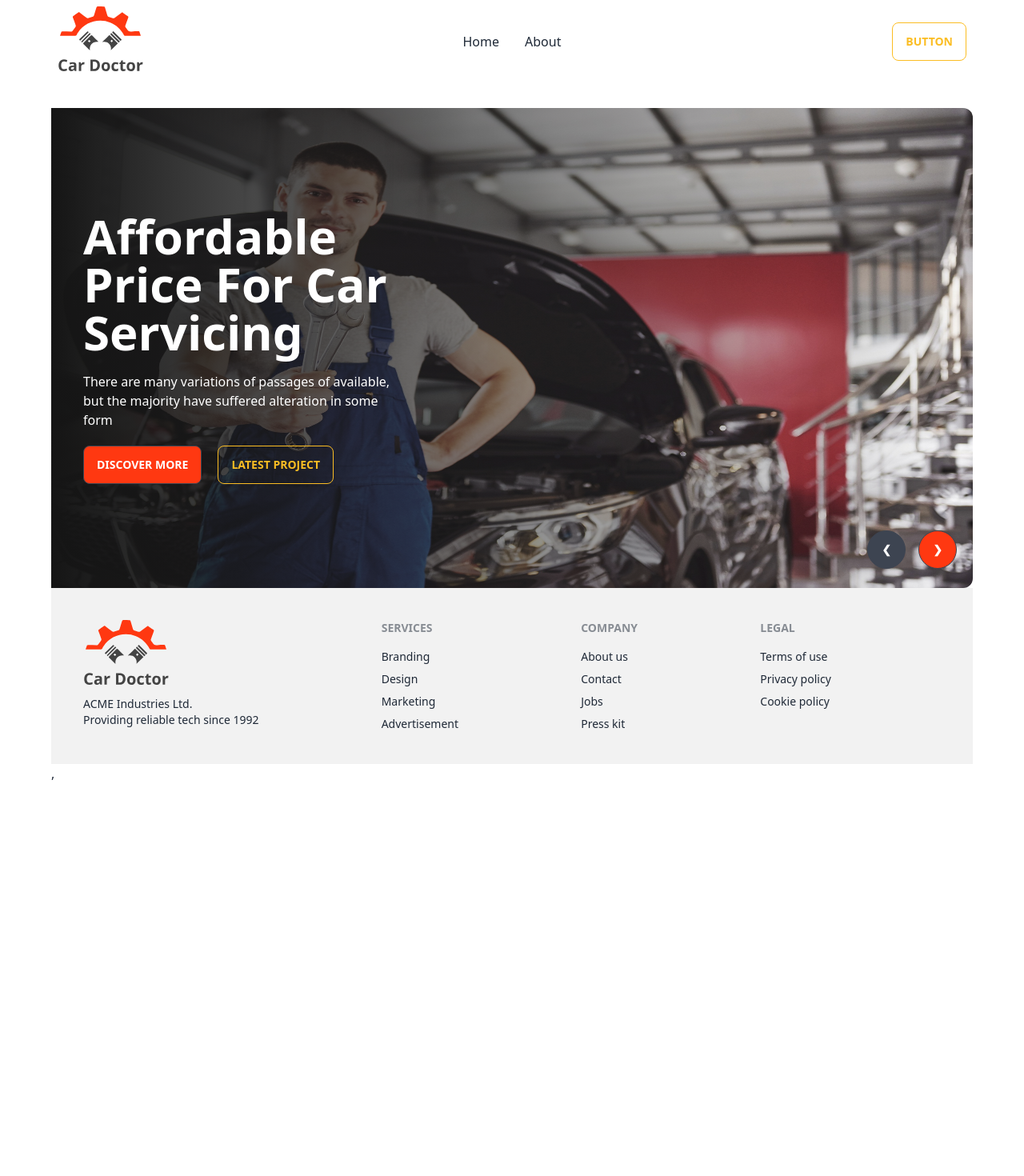
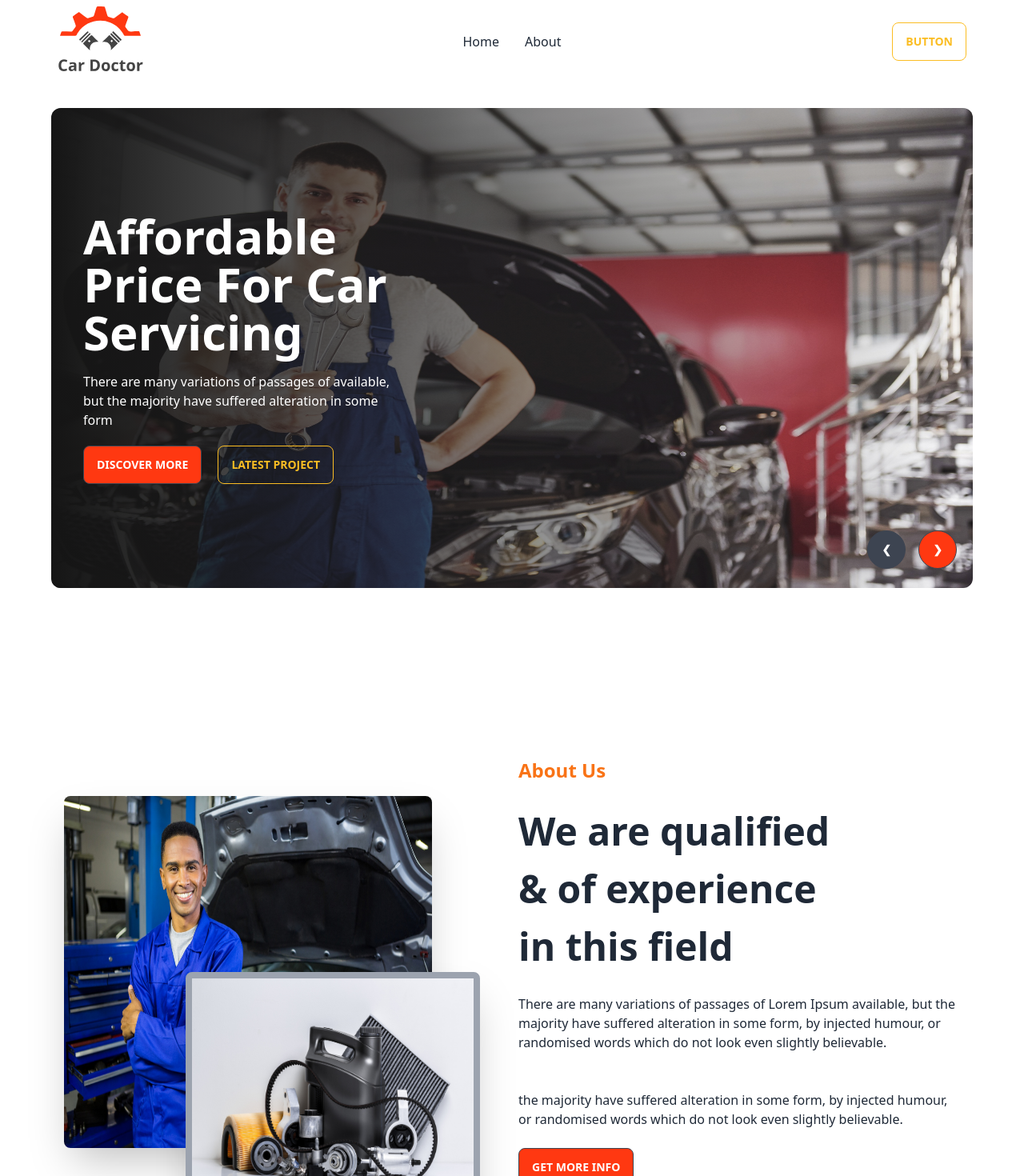
Before and after one commit to HmSani6699/car-doctor-client, a React (Vite) app: page / in a window 1280 px wide. Shown: the top 1470 px of the page at 80% size. Before the commit the page ends 979 px from the top, so only its background shows below. Built offline with nearby package versions, Linux system fonts and the light colour scheme.

Commit message:
added to about section

```diff
--- /dev/null
+++ b/src/Pages/Home/About/About.jsx
@@ -0,0 +1,25 @@
+import parson from '../../../assets/images/about_us/person.jpg';
+import parts from '../../../assets/images/about_us/parts.jpg';
+const About = () => {
+    return (
+        <div className="hero min-h-screen  lg:mt-20 lg:mb-20">
+            <div className="hero-content flex-col lg:flex-row">
+                <div className='lg:w-1/2 relative'>
+                    <img src={parson} className=" rounded-lg shadow-2xl h-[440px] w-5/6" />
+                    <div>
+                        <img src={parts} className=" border-8 border-gray-400 rounded-lg absolute top-1/2 right-8 shadow-2xl h-[300px] w-4/6" />
+                    </div>
+                </div>
+                <div className='lg:w-1/2'>
+                    <h2 className='text-2xl text-orange-500 font-bold mb-6'>About Us</h2>
+                    <h1 className="text-5xl leading-normal font-bold">We are qualified <br /> & of experience <br /> in this field</h1>
+                    <p className="py-6">There are many variations of passages of Lorem Ipsum available, but the majority have suffered alteration in some form, by injected humour, or randomised words which do not look even slightly believable. </p>
+                    <p className="py-6">the majority have suffered alteration in some form, by injected humour, or randomised words which do not look even slightly believable.  </p>
+                    <button className="btn bg-[#FF3811] mr-5">Get More Info</button>
+                </div>
+            </div>
+        </div>
+    );
+};
+
+export default About;
--- a/src/Pages/Home/Banner/Banner.jsx
+++ b/src/Pages/Home/Banner/Banner.jsx
@@ -7,9 +7,9 @@ import banner4 from '../../../assets/images/banner/4.jpg';
 const Banner = () => {
     return (
         <div className="carousel w-full h-[600px]">
-            <div id="slide1" className="carousel-item relative w-full ">
+            <div id="slide1" className="carousel-item relative w-full rounded-xl">
                 <img src={banner1} className="w-full rounded-xl" />
-                <div className="text-white absolute h-full flex items-center right-5 top-0 left-0  bg-gradient-to-r from-[#151515] to-[rgba(21, 21, 21, 0)]">
+                <div className="text-white rounded-xl absolute h-full flex items-center right-5 top-0 left-0  bg-gradient-to-r from-[#151515] to-[rgba(21, 21, 21, 0)]">
                     <div className='w-[430px] pl-10 space-y-5'>
                         <h2 className='text-6xl font-bold  '>Affordable Price For Car Servicing</h2>
                         <p>There are many variations of passages of  available, but the majority have suffered alteration in some form</p>
@@ -25,9 +25,9 @@ const Banner = () => {
                     <a href="#slide2" className="btn btn-circle bg-[#FF3811]">❯</a>
                 </div>
             </div>
-            <div id="slide2" className="carousel-item relative w-full">
+            <div id="slide2" className="carousel-item relative w-full rounded-xl">
                 <img src={banner2} className="w-full rounded-xl" />
-                <div className="text-white absolute h-full flex items-center right-5 top-0 left-0  bg-gradient-to-r from-[#151515] to-[rgba(21, 21, 21, 0)]">
+                <div className="text-white rounded-xl absolute h-full flex items-center right-5 top-0 left-0  bg-gradient-to-r from-[#151515] to-[rgba(21, 21, 21, 0)]">
                     <div className='w-[430px] pl-10 space-y-5'>
                         <h2 className='text-6xl font-bold  '>Affordable Price For Car Servicing</h2>
                         <p>There are many variations of passages of  available, but the majority have suffered alteration in some form</p>
@@ -43,9 +43,9 @@ const Banner = () => {
                     <a href="#slide3" className="btn btn-circle bg-[#FF3811]">❯</a>
                 </div>
             </div>
-            <div id="slide3" className="carousel-item relative w-full">
+            <div id="slide3" className="carousel-item relative w-full rounded-xl">
                 <img src={banner3} className="w-full rounded-xl" />
-                <div className="text-white absolute h-full flex items-center right-5 top-0 left-0  bg-gradient-to-r from-[#151515] to-[rgba(21, 21, 21, 0)]">
+                <div className="text-white rounded-xl absolute h-full flex items-center right-5 top-0 left-0  bg-gradient-to-r from-[#151515] to-[rgba(21, 21, 21, 0)]">
                     <div className='w-[430px] pl-10 space-y-5'>
                         <h2 className='text-6xl font-bold  '>Affordable Price For Car Servicing</h2>
                         <p>There are many variations of passages of  available, but the majority have suffered alteration in some form</p>
@@ -61,9 +61,9 @@ const Banner = () => {
                     <a href="#slide4" className="btn btn-circle bg-[#FF3811]">❯</a>
                 </div>
             </div>
-            <div id="slide4" className="carousel-item relative w-full">
+            <div id="slide4" className="carousel-item relative w-full rounded-xl">
                 <img src={banner4} className="w-full rounded-xl" />
-                <div className="text-white absolute h-full flex items-center right-5 top-0 left-0  bg-gradient-to-r from-[#151515] to-[rgba(21, 21, 21, 0)]">
+                <div className="text-white rounded-xl absolute h-full flex items-center right-5 top-0 left-0  bg-gradient-to-r from-[#151515] to-[rgba(21, 21, 21, 0)]">
                     <div className='w-[430px] pl-10 space-y-5'>
                         <h2 className='text-6xl font-bold  '>Affordable Price For Car Servicing</h2>
                         <p>There are many variations of passages of  available, but the majority have suffered alteration in some form</p>
--- a/src/Pages/Home/Home/Home.jsx
+++ b/src/Pages/Home/Home/Home.jsx
@@ -1,9 +1,11 @@
+import About from "../About/About";
 import Banner from "../Banner/Banner";
 
 const Home = () => {
     return (
         <div>
             <Banner></Banner>
+            <About></About>
         </div>
     );
 };
```
